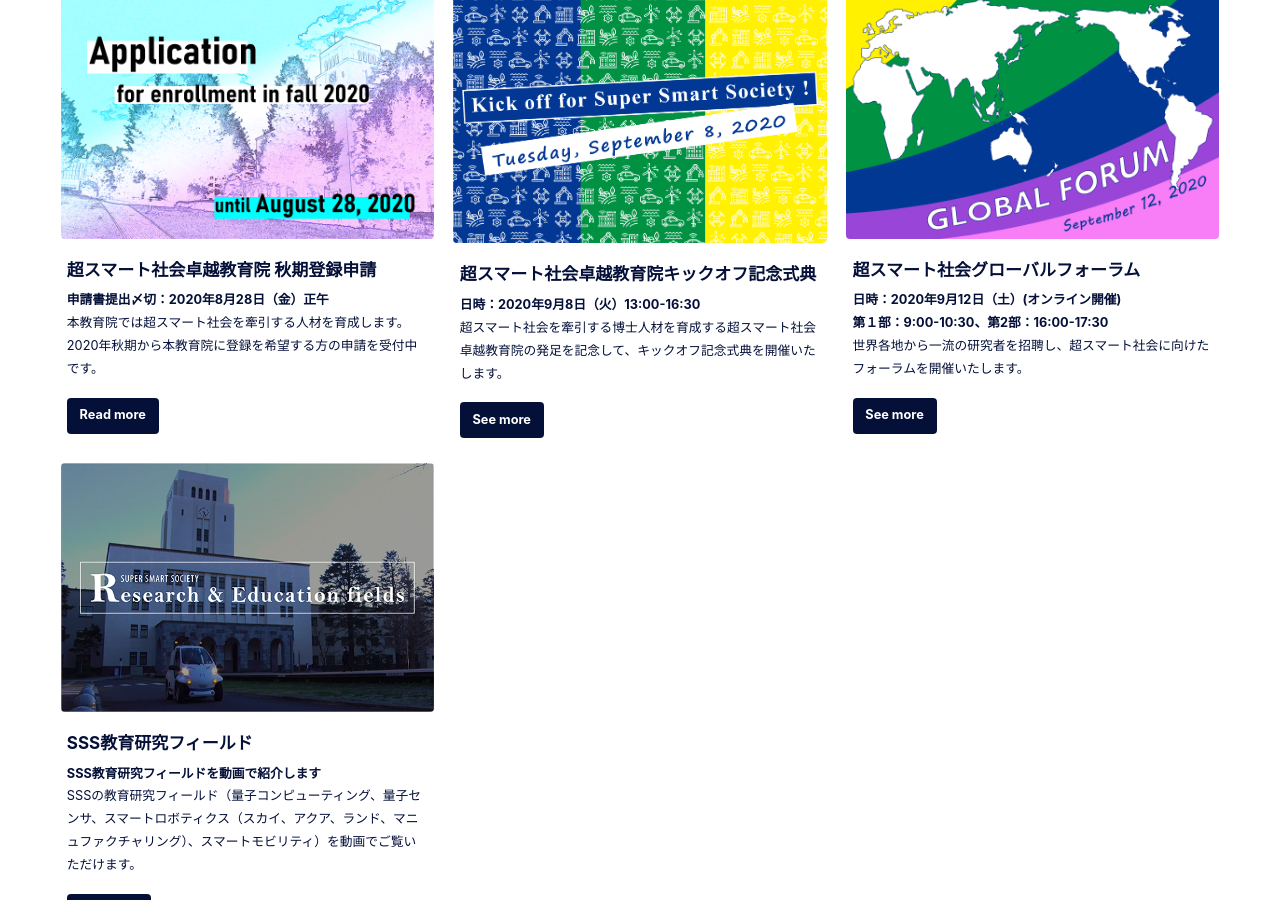
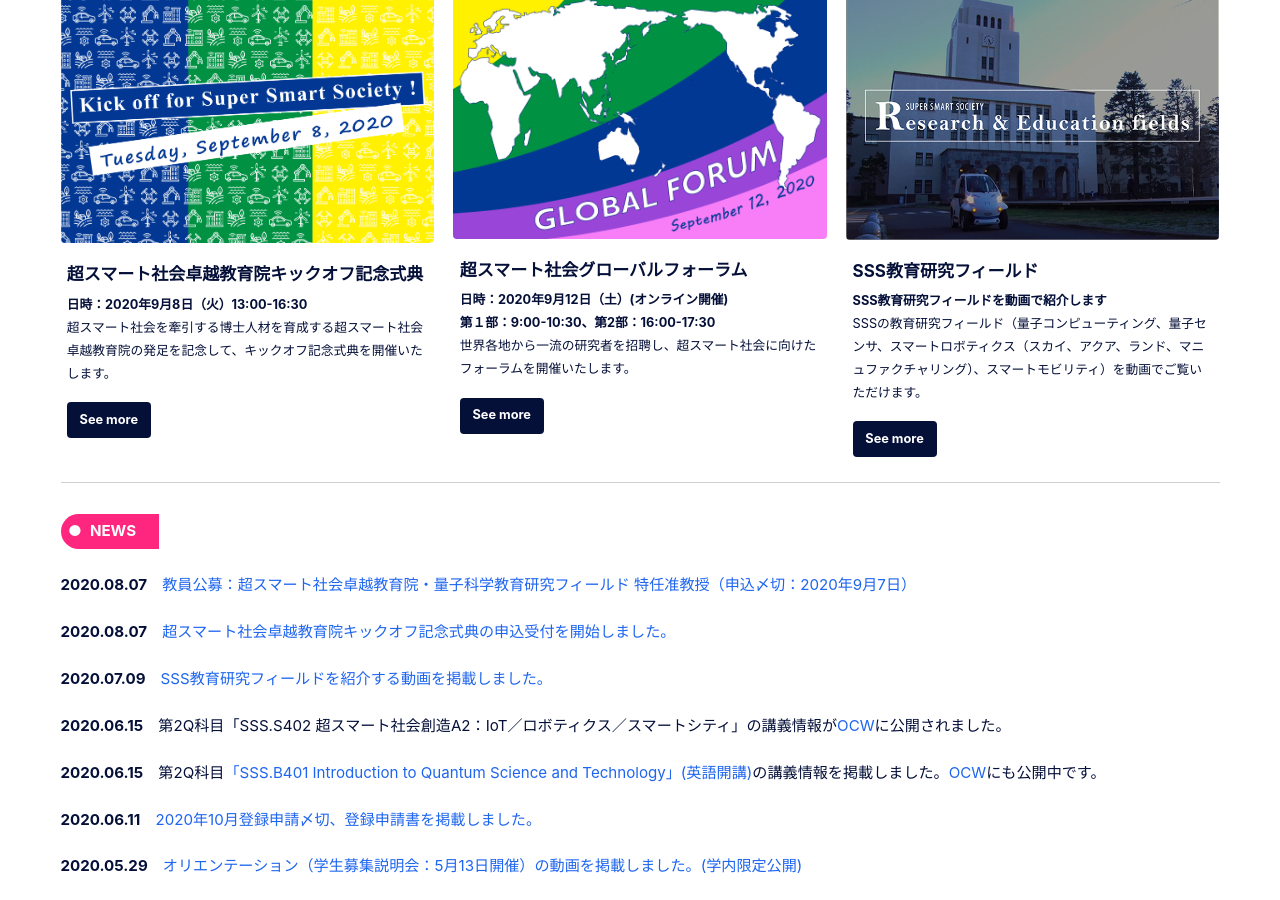
Before and after one commit to fl1d/w0ex.github.io, a Jekyll site: the page built from _pages/home.md, in a window 1280 px wide and 900 px high, scrolled down 493 px. Built offline with Jekyll 4.4.1, drawn with Linux system fonts in a browser that asks for light colours; cached includes are drawn as plain includes; nearby versions of some CDN libraries.

Commit message:
Update home.md

```diff
--- a/_pages/home.md
+++ b/_pages/home.md
@@ -29,14 +29,6 @@ header:
     url: "https://www.sss.e.titech.ac.jp/"
 
 feature_row:
-
-  - image_path: /assets/images/application.png
-    alt: "超スマート社会卓越教育院 秋期登録申請"
-    title: "超スマート社会卓越教育院 秋期登録申請"
-    excerpt: "<B>申請書提出〆切：2020年8月28日（金）正午</B><br>本教育院では超スマート社会を牽引する人材を育成します。2020年秋期から本教育院に登録を希望する方の申請を受付中です。"
-    url: "/guide/"
-    btn_label: "Read more"
-    btn_class: "btn--primary"
 
   - image_path: /assets/images/kickoff_20200807.png
     alt: "超スマート社会卓越教育院キックオフ記念式典 "
```
